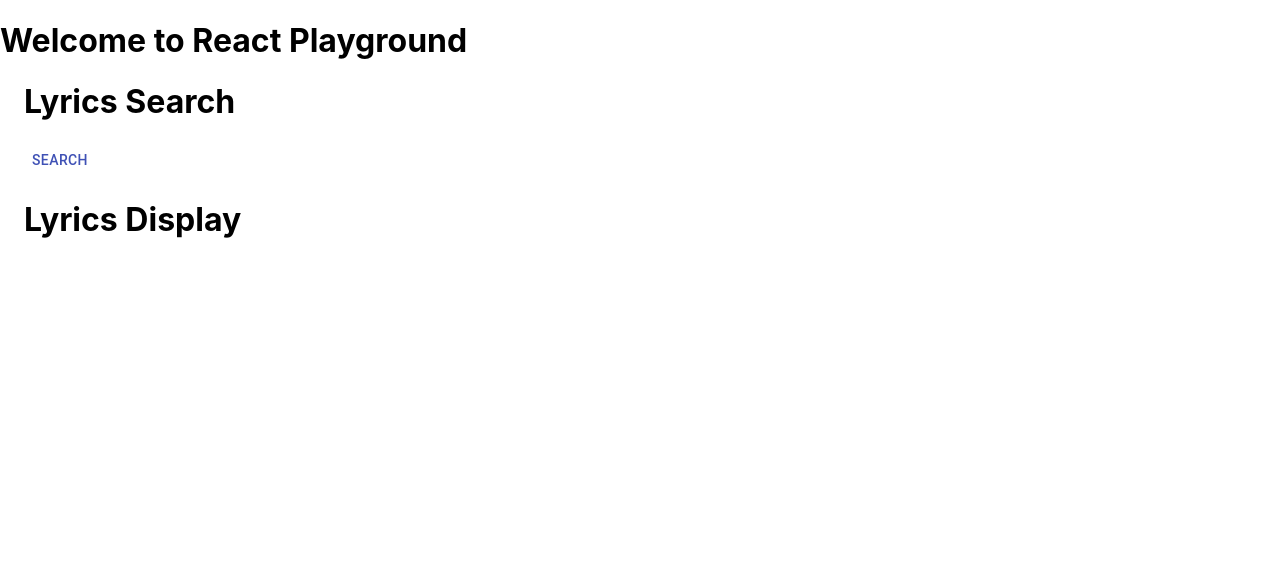
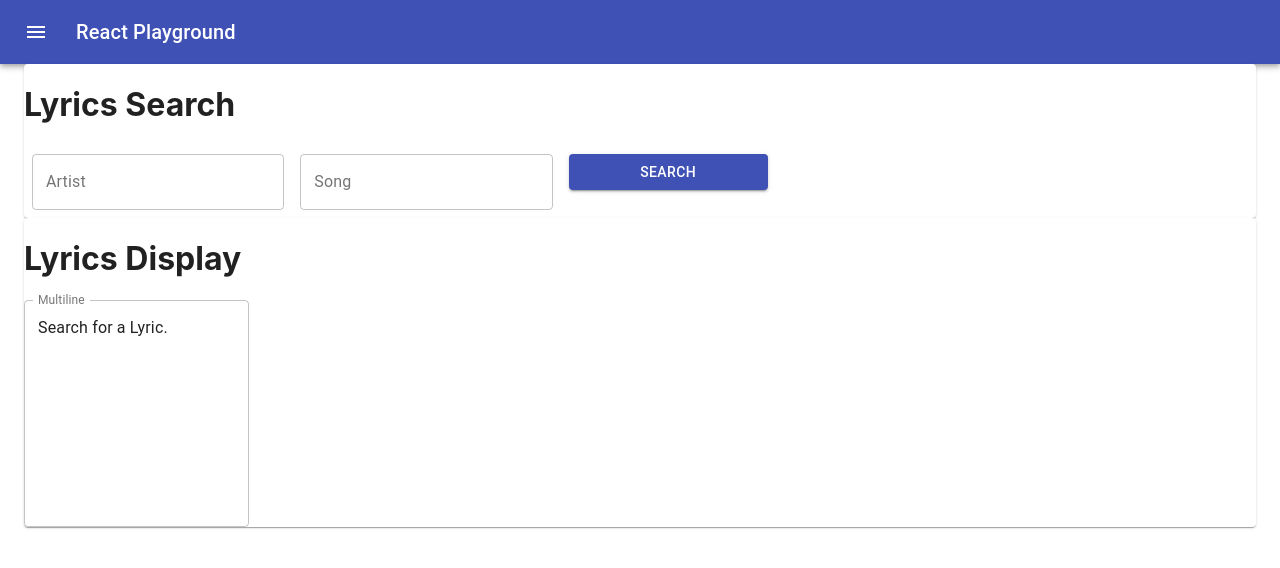
Before and after one commit to joacod/react-playground-ui, a React (Create React App) app: page /lyrics in a window 1280 px wide. Shown: the top 568 px of the page. Built offline with nearby package versions, Linux system fonts and the light colour scheme.

Commit message:
navigation component added

```diff
--- a/package.json
+++ b/package.json
@@ -4,6 +4,7 @@
   "private": true,
   "dependencies": {
     "@material-ui/core": "^4.9.13",
+    "@material-ui/icons": "^4.9.1",
     "@testing-library/jest-dom": "^4.2.4",
     "@testing-library/react": "^9.5.0",
     "@testing-library/user-event": "^7.2.1",
--- a/src/App.js
+++ b/src/App.js
@@ -1,10 +1,14 @@
 import React from 'react';
 import './App.css';
+import Navigation from './navigation/Navigation';
 import Lyrics from './lyrics/Lyrics';
 
 function App() {
   return (
-    <Lyrics />
+    <div>
+      <Navigation />
+      <Lyrics />
+    </div>
   );
 }
 
--- a/src/lyrics/Lyrics.js
+++ b/src/lyrics/Lyrics.js
@@ -1,14 +1,14 @@
 import React from 'react';
 import LyricsSearch from './LyricsSearch';
 import LyricsDisplay from './LyricsDisplay';
+import { Container } from '@material-ui/core';
 
 function Lyrics() {
   return (
-    <div>
-      <h1>Welcome to React Playground</h1>
+    <Container>
       <LyricsSearch />
       <LyricsDisplay />
-    </div>
+    </Container>
   );
 }
 
--- a/src/lyrics/LyricsDisplay.js
+++ b/src/lyrics/LyricsDisplay.js
@@ -1,11 +1,19 @@
 import React from 'react';
-import { Container } from '@material-ui/core';
+import { Card, TextField } from '@material-ui/core';
 
 function LyricsDisplay() {
   return (
-    <Container>
+    <Card>
         <h1>Lyrics Display</h1>
-    </Container>
+        <TextField
+          id="lyrics"
+          label="Multiline"
+          multiline
+          rows={10}
+          defaultValue="Search for a Lyric."
+          variant="outlined"
+        />
+    </Card>
   );
 }
 
--- a/src/lyrics/LyricsSearch.js
+++ b/src/lyrics/LyricsSearch.js
@@ -1,12 +1,28 @@
 import React from 'react';
-import { Button, Container } from '@material-ui/core';
+import { Button, Card, TextField } from '@material-ui/core';
+import { makeStyles } from '@material-ui/core/styles';
+
+const useStyles = makeStyles((theme) => ({
+  root: {
+    '& > *': {
+      margin: theme.spacing(1),
+      width: '25ch',
+    },
+  },
+}));
 
 function LyricsSearch() {
+  const classes = useStyles();
+
   return (
-    <Container>
+    <Card>
         <h1>Lyrics Search</h1>
-        <Button color="primary">Search</Button>
-    </Container>
+        <form className={classes.root}>
+          <TextField id="artist" label="Artist" variant="outlined" />
+          <TextField id="song" label="Song" variant="outlined" />
+          <Button variant="contained" color="primary">Search</Button>
+        </form>
+    </Card>
   );
 }
 
--- /dev/null
+++ b/src/navigation/Navigation.js
@@ -0,0 +1,38 @@
+import React from 'react';
+import { makeStyles } from '@material-ui/core/styles';
+import AppBar from '@material-ui/core/AppBar';
+import Toolbar from '@material-ui/core/Toolbar';
+import Typography from '@material-ui/core/Typography';
+import IconButton from '@material-ui/core/IconButton';
+import MenuIcon from '@material-ui/icons/Menu';
+
+const useStyles = makeStyles((theme) => ({
+    root: {
+      flexGrow: 1,
+    },
+    menuButton: {
+      marginRight: theme.spacing(2),
+    },
+    title: {
+      flexGrow: 1,
+    },
+  }));
+
+function Navigation() {
+    const classes = useStyles();
+
+    return (
+        <AppBar position="static">
+            <Toolbar>
+                <IconButton edge="start" className={classes.menuButton} color="inherit" aria-label="menu">
+                    <MenuIcon />
+                </IconButton>
+                <Typography variant="h6" className={classes.title}>
+                    React Playground
+                </Typography>
+            </Toolbar>
+        </AppBar>
+    );
+}
+
+export default Navigation;
```
Also changed, not shown: 1 other file (tests, documents, lock files or other folders).
